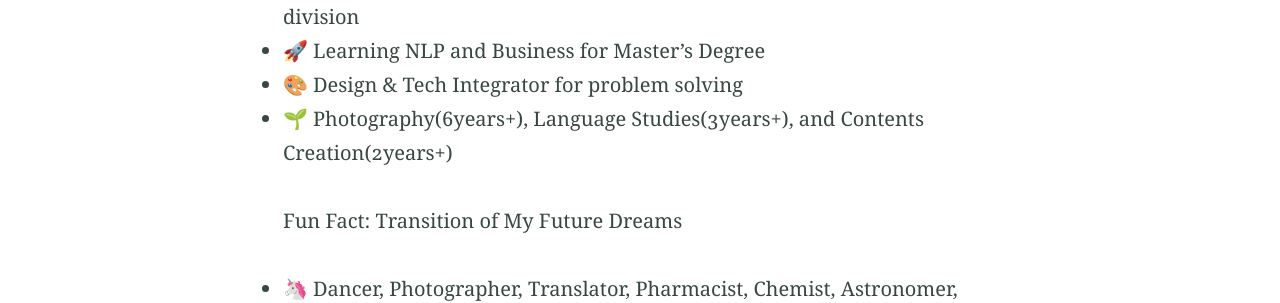
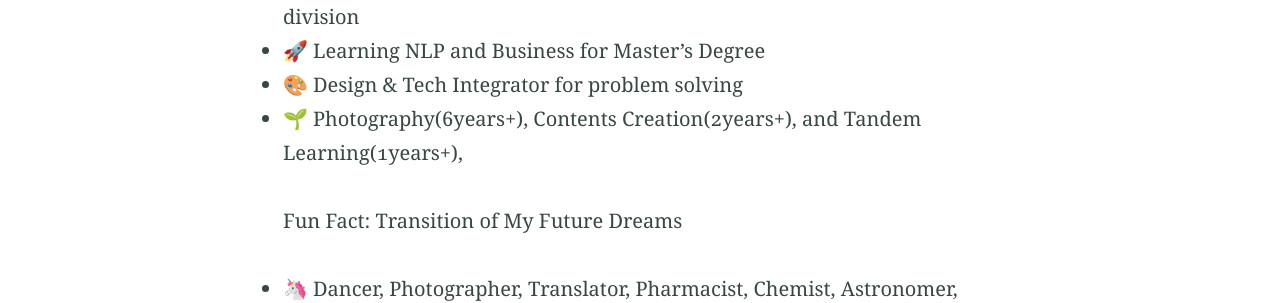
Before and after one commit to NaosFabrik/NaosFabrik.github.io, a Jekyll site: the page built from index.md, in a window 1280 px wide. Shown: the part 732-1035 px from the top of the page. Built offline with Jekyll 4.4.1, drawn with Linux system fonts in a browser that asks for light colours.

Commit message:
Update index.md

```diff
--- a/index.md
+++ b/index.md
@@ -10,7 +10,7 @@ I'm a software engineer with creative and multi-lingual backgrounds who especial
 - 🦊 Working as a full-time Software Engineer and Researcher at a R&D division
 - 🚀 Learning NLP and Business for Master's Degree
 - 🎨 Design & Tech Integrator for problem solving
-- 🌱 Photography(6years+), Language Studies(3years+), and Contents Creation(2years+)
+- 🌱 Photography(6years+), Contents Creation(2years+), and Tandem Learning(1years+),
 
 Fun Fact: Transition of My Future Dreams
 - 🦄 Dancer, Photographer, Translator, Pharmacist, Chemist, Astronomer, and Curator
```
